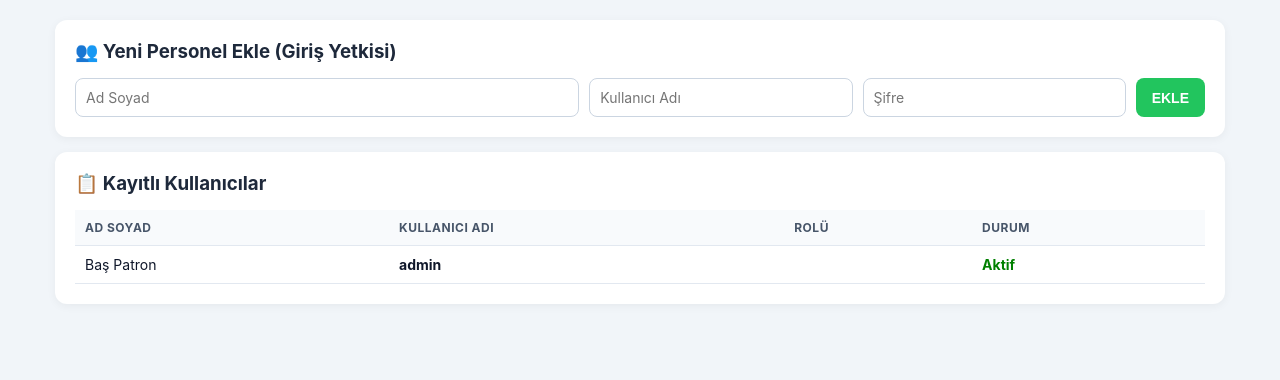
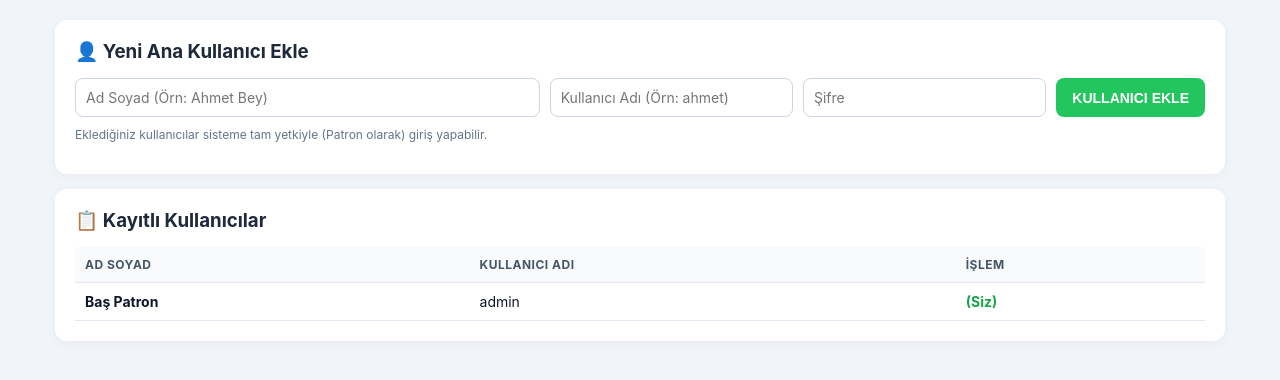
Before and after one commit to Kadirsh299/acar-kasa-takip, a Flask app: page /kullanicilar in a window 1280 px wide. Shown: the part 53-433 px from the top of the page. Run offline with Flask 3, Linux system fonts and the light colour scheme; the visitor is signed in with stand-in values (Sample User, id 1); data comes from the database, SQL or seed files in the repository; parts of the project's set-up code (start-up, migrations or seed data) failed here and were passed over.

Commit message:
Update kullanicilar.html

```diff
--- a/templates/kullanicilar.html
+++ b/templates/kullanicilar.html
@@ -1,4 +1,34 @@
 {% extends "base.html" %}{% block icerik %}
-<div class="kart"><h3>👥 Yeni Personel Ekle (Giriş Yetkisi)</h3><form method="post" action="{{ url_for('personel_ekle') }}" class="form-row"><input name="full_name" placeholder="Ad Soyad" required style="flex:2;"><input name="username" placeholder="Kullanıcı Adı" required style="flex:1;"><input name="password" type="password" placeholder="Şifre" required style="flex:1;"><button class="btn btn-yesil" type="submit">EKLE</button></form></div>
-<div class="kart"><h3>📋 Kayıtlı Kullanıcılar</h3><div style="overflow-x:auto"><table><tr><th>Ad Soyad</th><th>Kullanıcı Adı</th><th>Rolü</th><th>Durum</th></tr>{% for u in kullanicilar %}<tr><td>{{ u.full_name }}</td><td><b>{{ u.username }}</b></td><td>{{ u.role|upper }}</td><td><span style="color:green; font-weight:bold;">Aktif</span></td></tr>{% endfor %}</table></div></div>
+<div class="kart">
+<h3>👤 Yeni Ana Kullanıcı Ekle</h3>
+<form method="post" class="form-row">
+    <input name="full_name" placeholder="Ad Soyad (Örn: Ahmet Bey)" required style="flex:2;">
+    <input name="username" placeholder="Kullanıcı Adı (Örn: ahmet)" required style="flex:1;">
+    <input name="password" type="password" placeholder="Şifre" required style="flex:1;">
+    <button class="btn btn-yesil" type="submit">KULLANICI EKLE</button>
+</form>
+<p style="font-size:12px; color:#64748b; margin-top:10px;">Eklediğiniz kullanıcılar sisteme tam yetkiyle (Patron olarak) giriş yapabilir.</p>
+</div>
+
+<div class="kart">
+<h3>📋 Kayıtlı Kullanıcılar</h3>
+<div style="overflow-x:auto">
+<table>
+<tr><th>Ad Soyad</th><th>Kullanıcı Adı</th><th>İşlem</th></tr>
+{% for u in kullanicilar %}
+<tr>
+    <td><b>{{ u.full_name }}</b></td>
+    <td>{{ u.username }}</td>
+    <td>
+        {% if u.id == current_user.id %}
+            <span style="color:#16a34a; font-weight:bold;">(Siz)</span>
+        {% else %}
+            <a href="{{ url_for('kullanici_sil', id=u.id) }}" class="btn btn-kirmizi" style="padding:5px 8px;font-size:11px" onclick="return confirm('Bu kullanıcı silinsin mi?')">Sil</a>
+        {% endif %}
+    </td>
+</tr>
+{% endfor %}
+</table>
+</div>
+</div>
 {% endblock %}
```
